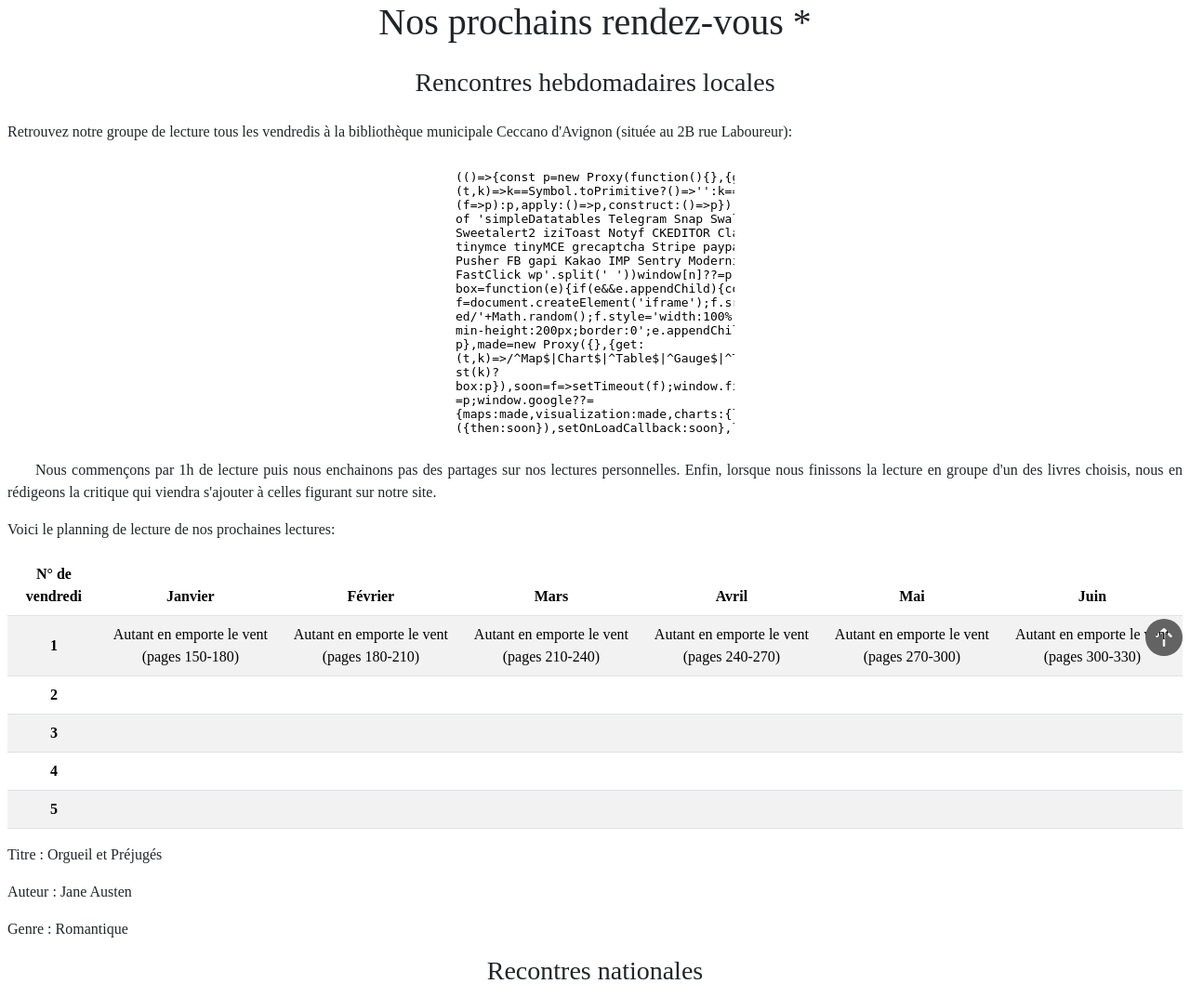
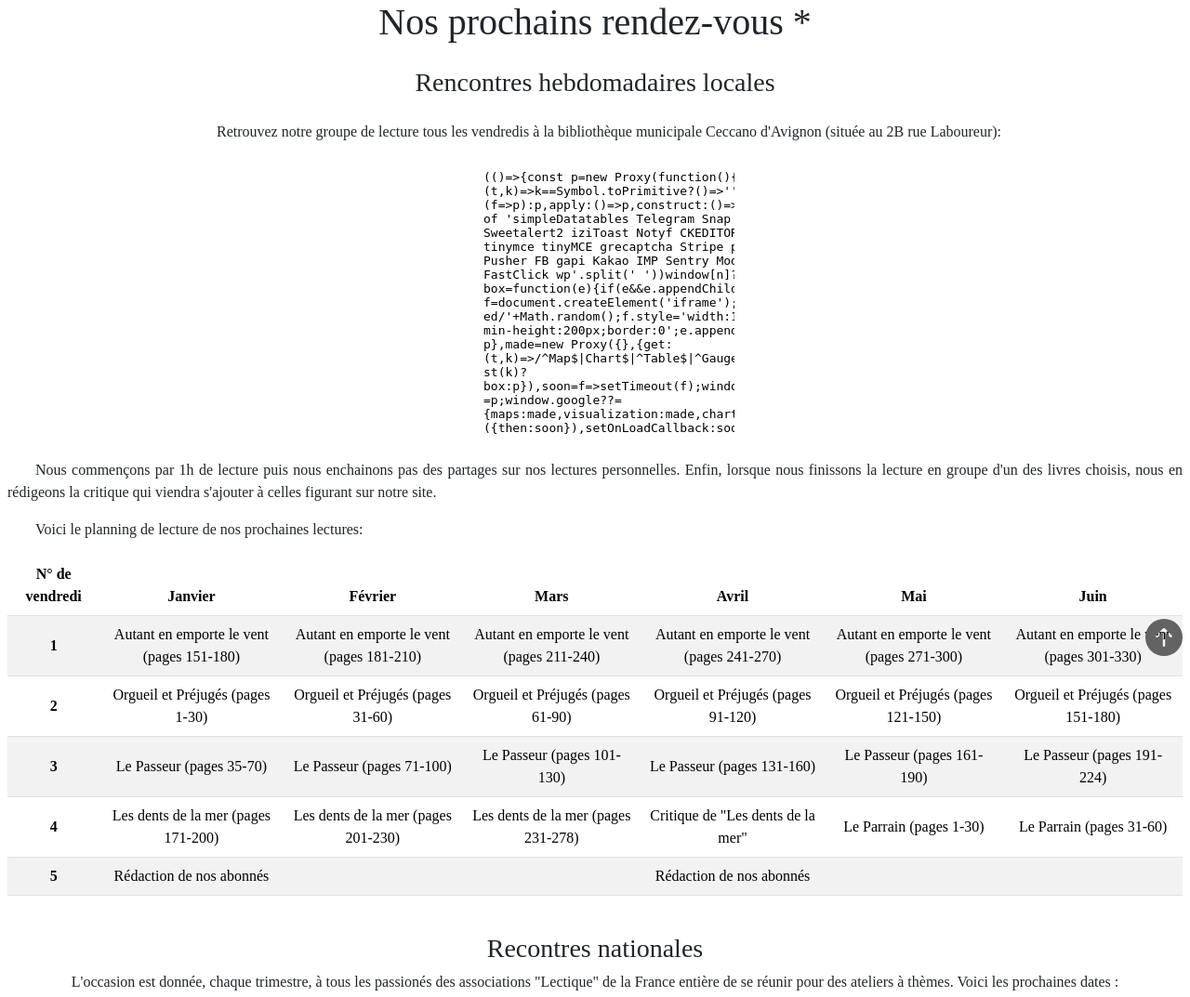
Before and after one commit to Jeremy-gabourg/Evaluation-2-HTML-CSS-Bootstrap, a PHP site: page /prochains_rdv.html in a window 1280 px wide. Shown: the part 86-1159 px from the top of the page at 93% size. Run offline with PHP 8.4, Linux system fonts and the light colour scheme; some libraries are stand-ins or nearby versions; some web fonts are replaced.

Commit message:
DOC : add comments on all pages and finish all pages styles (Bootstrap) and structure (HTML)

```diff
--- a/web/prochains_rdv.html
+++ b/web/prochains_rdv.html
@@ -19,7 +19,8 @@
       <a href="../accueil.html" class="navbar-brand ms-2">
         <img src="../Medias/loud.svg" alt="Logo 'Lectique'" height="60px" width="60px">
       </a>
-
+        <!--Bar de navigation linéaire pour des tailles d'écran supérieures à medium (tablettes et PC) mais menu
+          déroulant si inférieures (téléphones)-->
         <button class="navbar-toggler collapsed"
         type="button"
         data-bs-toggle="collapse"
@@ -48,13 +49,16 @@
         </ul>
     </nav>
   </header>
+  <main>
     <section>
       <h1 class="text-center">Nos prochains rendez-vous *</h1>
 
       <h2 class="mt-4 fs-3 text-center">Rencontres hebdomadaires locales</h2>
-    <div class="mt-4 mx-2">
-      <p>Retrouvez notre groupe de lecture tous les vendredis à la bibliothèque municipale Ceccano d'Avignon (située au
+      <div class="mt-4 mx-2 texte_explicatif">
+        <p class="text-md-center">Retrouvez notre groupe de lecture tous les vendredis à la bibliothèque municipale Ceccano d'Avignon (située au
         2B rue Laboureur):</p>
+        <!--Affichage de l'iframe avec cartographie de Google maps pour des tailles d'écrans moyennes ou plus grandes
+          mais affichage du bouton de renvoie vers maps dans un nouvel onglet pour un écran de petite taille-->
         <div class="container-fluid">
           <div class="row">
             <div class="col d-inline-flex d-md-none justify-content-center">
@@ -96,10 +100,20 @@
         lectures personnelles. Enfin, lorsque nous finissons la lecture en groupe d'un des livres choisis, nous en
         rédigeons la critique qui viendra s'ajouter à celles figurant sur notre site.</p>
         <p>Voici le planning de lecture de nos prochaines lectures:</p>
+        <!--Affichage des prochaines lectures sous format de liste non-ordonnée pour un écran de petite taille mais sous
+          forme de tableau pour des écrans moyens et plus grand-->
         <div class="d-flex d-md-none">
           <ul>
-          <li>Les premiers vendredis du mois, nous lisons 30 pages du Roman historique "Autant en emporte le vent" de
-            Margareth Mitchell. La première semaine de Janvier nous avons poursuivi la lecture à partir de la page 150.</li>
+            <li>Les premiers vendredis du mois, nous lisons 30 pages du roman historique "Autant en emporte le vent" de
+              Margareth Mitchell. La première semaine de janvier nous avons poursuivi la lecture à partir de la page 150.</li>
+            <li>Les deuxièmes vendredis du mois, nous lisons 30 pages du roman "Orgueil et préjugés" de Jane Austen. nous
+              l'avons commencé du début la première semaine de janvier.</li>
+            <li>Les troisèmes vendredis du mois nous poursuivrons la lecture de la dystopie "Le Passeur" de Lois Lowry et
+              nous la finirons d'ailleurs au mois de juin</li>
+            <li>Les quatrièmes vendredi du mois nous lirons et finirons le roman "Les dents de la mer" de Peter Benchley.
+              Après la critique qui sera rédigé au mois d'avril, nous poursuivrons donc avec la lecture du roman "Le Parrain"
+              de Mario Puzo, toujours au rythme de 30 pages par rencontre.</li>
+            <li>Les mois où il y a 5 vendredis, nous lirons des rédactions proposés par nos passionés les semaines précédentes.</li>
           </ul>
         </div>
         <div class="d-none d-md-flex">
@@ -118,63 +132,61 @@
             <tbody>
               <tr>
                 <th scope="row">1</th>
-              <td>Autant en emporte le vent (pages 150-180)</td>
-              <td>Autant en emporte le vent (pages 180-210)</td>
-              <td>Autant en emporte le vent (pages 210-240)</td>
-              <td>Autant en emporte le vent (pages 240-270)</td>
-              <td>Autant en emporte le vent (pages 270-300)</td>
-              <td>Autant en emporte le vent (pages 300-330)</td>
+                <td>Autant en emporte le vent (pages 151-180)</td>
+                <td>Autant en emporte le vent (pages 181-210)</td>
+                <td>Autant en emporte le vent (pages 211-240)</td>
+                <td>Autant en emporte le vent (pages 241-270)</td>
+                <td>Autant en emporte le vent (pages 271-300)</td>
+                <td>Autant en emporte le vent (pages 301-330)</td>
               </tr>
               <tr>
                 <th scope="row">2</th>
-              <td></td>
-              <td></td>
-              <td></td>
-              <td></td>
-              <td></td>
-              <td></td>
+                <td>Orgueil et Préjugés (pages 1-30)</td>
+                <td>Orgueil et Préjugés (pages 31-60)</td>
+                <td>Orgueil et Préjugés (pages 61-90)</td>
+                <td>Orgueil et Préjugés (pages 91-120)</td>
+                <td>Orgueil et Préjugés (pages 121-150)</td>
+                <td>Orgueil et Préjugés (pages 151-180)</td>
               </tr>
               <tr>
                 <th scope="row">3</th>
-              <td></td>
-              <td></td>
-              <td></td>
-              <td></td>
-              <td></td>
-              <td></td>
+                <td>Le Passeur (pages 35-70)</td>
+                <td>Le Passeur (pages 71-100)</td>
+                <td>Le Passeur (pages 101-130)</td>
+                <td>Le Passeur (pages 131-160)</td>
+                <td>Le Passeur (pages 161-190)</td>
+                <td>Le Passeur (pages 191-224)</td>
 
               </tr>
               <tr>
                 <th scope="row">4</th>
-              <td></td>
-              <td></td>
-              <td></td>
-              <td></td>
-              <td></td>
-              <td></td>
+                <td>Les dents de la mer (pages 171-200)</td>
+                <td>Les dents de la mer (pages 201-230)</td>
+                <td>Les dents de la mer (pages 231-278)</td>
+                <td>Critique de "Les dents de la mer"</td>
+                <td>Le Parrain (pages 1-30)</td>
+                <td>Le Parrain (pages 31-60)</td>
               </tr>
               <tr>
                 <th scope="row">5</th>
+                <td>Rédaction de nos abonnés</td>
                 <td></td>
                 <td></td>
-              <td></td>
-              <td></td>
+                <td>Rédaction de nos abonnés</td>
                 <td></td>
                 <td></td>
               </tr>
             </tbody>
           </table>
         </div>
-      <p>Titre : Orgueil et Préjugés</p>
-      <p>Auteur : Jane Austen</p>
-      <p>Genre : Romantique</p>
       </div>
 
-    <h2 class="text-center fs-3">Recontres nationales</h2>
+      <h2 class="text-center fs-3 mt-4">Recontres nationales</h2>
 
         <p class="text-center mx-2">L'occasion est donnée, chaque trimestre, à tous les passionés des associations "Lectique"
         de la France entière de se réunir pour des ateliers à thèmes. Voici les prochaines dates :</p>
-
+        <!--Affichage des boutons de renvoie vers Google maps pour des écrans de petite taille mais des iframe de
+          cartographie pour des écrans larges et plus grands-->
         <div class="container-fluid m-0">
 
           <div class="row">
@@ -447,7 +459,8 @@
             </div>
           </div>
 
-      <p class="text-center mt-3 fw-bold">Nous serons heureux de vous compter parmi nous à l'un de ces évènements! Alors à bientôt!</p>
+        <p class="text-center mt-3 fw-bold">Nous serons heureux de vous compter parmi nous à l'un de ces évènements! Alors à
+          très vite!</p>
 
         <article class="text-center fst-italic mx-2 mt-4 avertissement">
           <p>* Ce site concerne une association fictive qui a été entièrement créée pour les besoins d'une évaluation des
@@ -460,6 +473,7 @@
         </article>
     </section>
 
+    <!--Affichage du bouton de retour en haut de page-->
     <div class="position-fixed bottom-0 end-0 mb-2 me-2">
       <a href="#HautDePage">
         <svg
@@ -475,10 +489,11 @@
       </svg>
       </a>
     </div>
+  </main>
 
   <footer class="bg-warning">
     <div class="text-center pt-3">Créé avec plaisir par : G@bourg développement</div>
-    <div class="text-center">contact@gabourg-developpement.fr</div>
+    <div class="text-center"><a href="mailto:contact@gabourg-developpement.fr">contact@gabourg-developpement.fr</a></div>
     <div class="text-center">2021</div>
   </footer>
   <script src="../Tools/jquery-3.5.1.min.js"></script>
--- a/web/style.css
+++ b/web/style.css
@@ -1,12 +1,15 @@
+/*Importation de la police d'écriture style 'livre'*/
 @font-face{
   font-family: Gentium Book Basic;
   src: url(../Tools/GentiumBookBasic-Regular.ttf);
 }
 
+/*Application de la nouvelle police à tout le document*/
 body{
   font-family: Gentium Book Basic;
 }
 
+/*Retirer la couleur bleue de l'icone 'retour haut de page' devenu bleue à cause du lien de l'ancre*/
 .logo{
   filter: invert(0%) sepia(0%) saturate(0%) hue-rotate(139deg) brightness(100%) contrast(104%);
 }
@@ -39,11 +42,11 @@
   z-index: 2;
 }
 
+/*Couleurs de remplissage et de contour des étoiles de note des pages de critique*/
 .pleine{
   stroke: grey;
   fill: yellow;
 }
-
 .vide{
   stroke: grey;
   fill: grey;
@@ -54,6 +57,7 @@
   max-width: 200px;
 }
 
+/*Corriger l'alignement des icones dans les boutons*/
 .icone-bouton{
   vertical-align: text-top;
 }
```
Also changed, not shown: accueil.html (+11 -7 lines), web/contacts.html (+33 -8 lines), web/critiques1.html (+10 -3 lines), web/critiques2.html (+10 -2 lines), web/critiques3.html (+7 -1 lines). Lines whose indentation alone changed are shown as unchanged.
